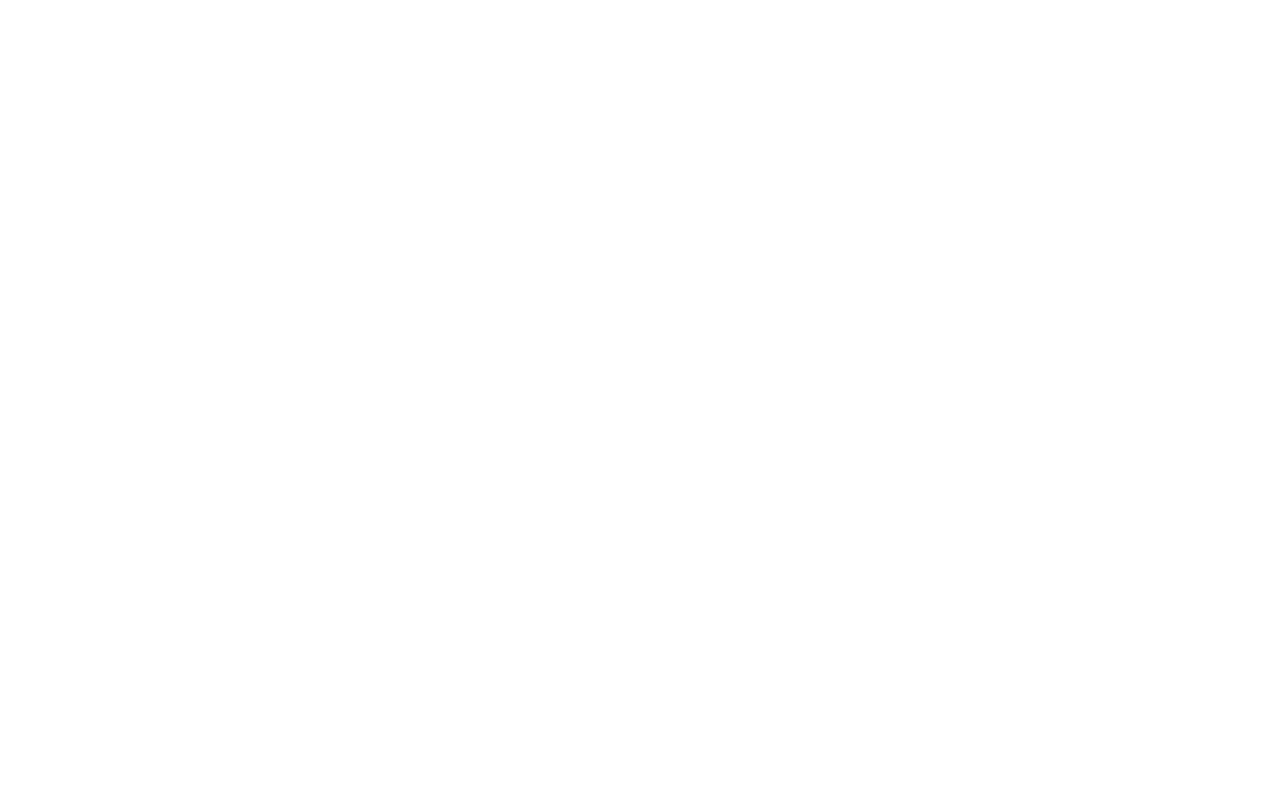
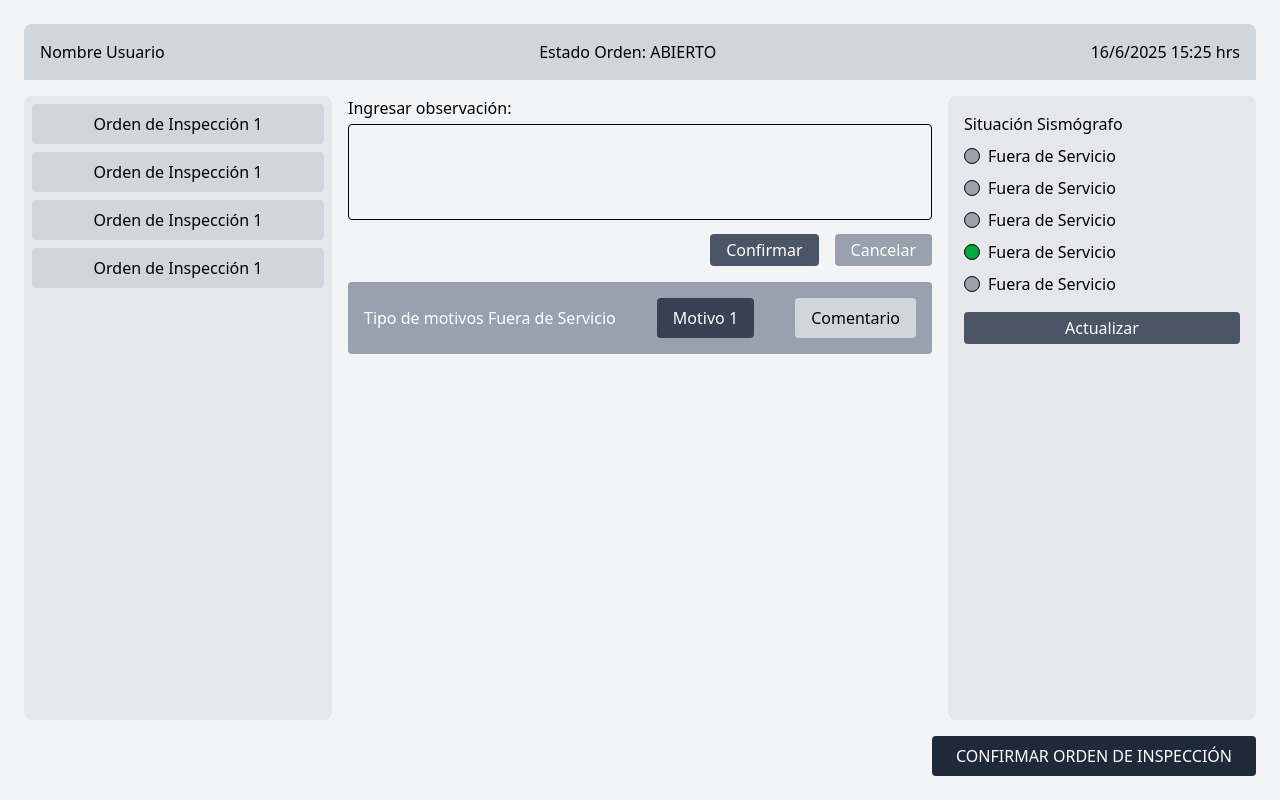
Before and after one commit to yukaleo14/RedSismica, a React (Vite) app in the folder frontend/EventoSismico-app/: page /ordencontrol in a window 1280 px wide. Before the commit this address had no page. Built offline with nearby package versions, Linux system fonts and the light colour scheme.

Commit message:
optimizacion de ruta

```diff
--- a/frontend/EventoSismico-app/src/App.jsx
+++ b/frontend/EventoSismico-app/src/App.jsx
@@ -9,7 +9,7 @@
       <Routes>
         <Route path="/" element={<OrdenInspeccion />} />
         <Route path="/Login" element={<Login />} />
-        <Route path="/orden-control" element={<OrdenControl />} />
+        <Route path="/ordencontrol" element={<OrdenControl />} />
       </Routes>
     </Router>
   );
```
